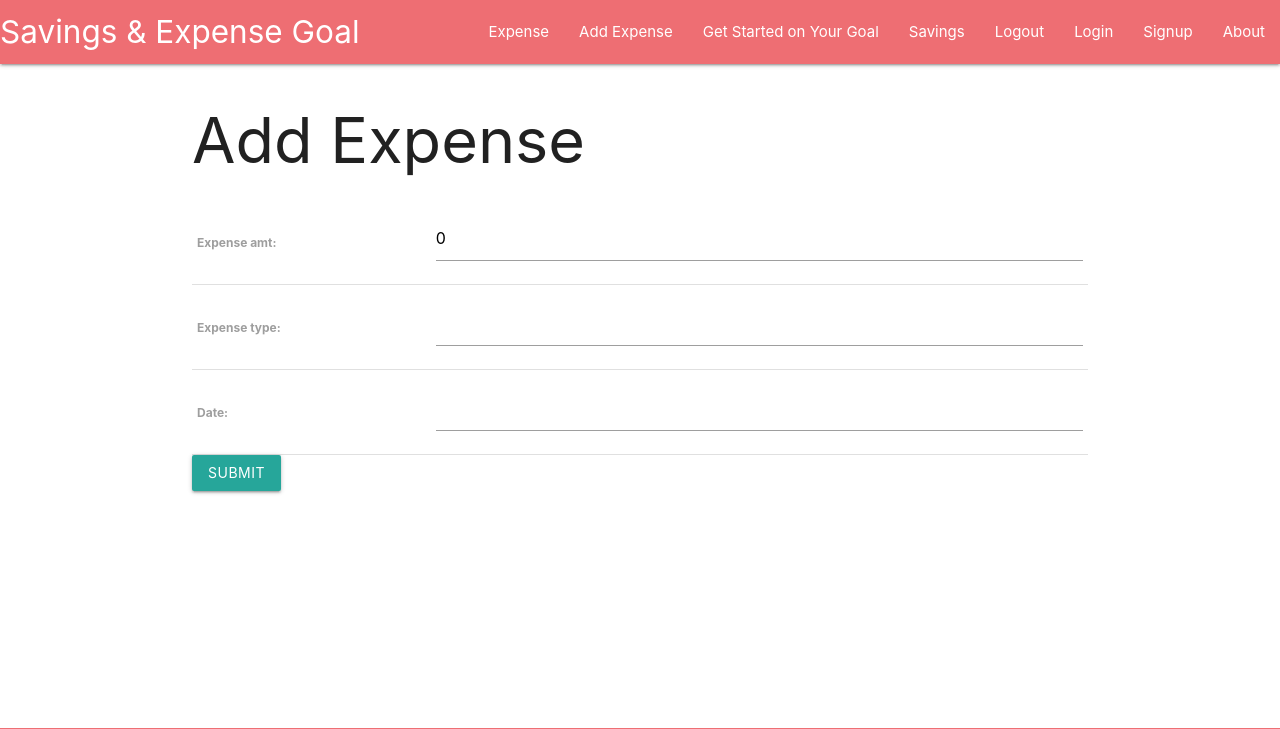
After one commit to danf8/savings-expense_goal_app, a Django app: page /expense/create/ in a window 1280 px wide. The commit adds this page. Shown: the top 729 px of the page. Run offline with Django 4.2, Linux system fonts and the light colour scheme; the visitor is signed in with stand-in values (Sample User, id 1).

Commit message:
wip: add expenses model and views

```diff
--- a/main_app/admin.py
+++ b/main_app/admin.py
@@ -1,6 +1,6 @@
 from django.contrib import admin
 
 # Register your models here.
-from .models import Savings
+from .models import Savings, Expenses
 
-admin.site.register(Savings)
+admin.site.register([Savings, Expenses])
--- a/main_app/models.py
+++ b/main_app/models.py
@@ -15,3 +15,18 @@ class Savings(models.Model):
 
     def __str__(self):
         return str(self.save_goal)
+
+class Expenses(models.Model):
+    expense_amt = models.IntegerField(default=0)
+    expense_type = models.CharField(max_length=25)
+    date = models.DateField()
+    user = models.ForeignKey(User, on_delete=models.CASCADE)
+
+    def get_absolute_url(self):
+        return reverse('expense_details', kwargs={'pk': self.id})
+
+    def __str__(self):
+        return str(self.expense_amt)
+
+    class Meta:
+        ordering = '-date',
--- a/main_app/templates/base.html
+++ b/main_app/templates/base.html
@@ -35,6 +35,12 @@
                 <ul class="right">
                     <a href="{% url 'saving_create' %}">Get Started on Your Goal</a>
                 </ul>
+                <ul class="right">
+                    <a href="{% url 'create_expense' %}">Add Expense</a>
+                </ul>
+                <ul class="right">
+                    <a href="{% url 'expense_view' %}">Expense</a>
+                </ul>
             </div>
         </nav>
     </header>
--- /dev/null
+++ b/main_app/templates/expense/create_expense.html
@@ -0,0 +1,16 @@
+{% extends 'base.html' %}
+
+{% block title %}
+<title>Add Expense</title>
+{% endblock %}
+
+{% block content %}
+<h1>Add Expense</h1>
+<form method="POST">
+    {% csrf_token %}
+    <table>
+        {{form.as_table}}
+    </table>
+    <input type="submit" value="Submit" class="btn">
+</form>
+{% endblock %}
--- a/main_app/urls.py
+++ b/main_app/urls.py
@@ -10,4 +10,7 @@ urlpatterns= [
     path('savings/create/', views.SavingsCreate.as_view(), name='saving_create'),
     path('savings/<int:pk>/update/', views.SavingsUpdate.as_view(), name='update_savings'),
     path('savings/<int:pk>/delete/',views.SavingsDelete.as_view(), name='delete_savings'),
+    path('expense/', views.expenses, name='expense_view'),
+    path('expense/create/', views.ExpenseCreate.as_view(), name='create_expense'),
+    path('expense/<int:pk>/details/', views.ExpenseDetails.as_view(), name='expense_details'),
 ]
--- a/main_app/views.py
+++ b/main_app/views.py
@@ -1,5 +1,5 @@
 from django.shortcuts import render, redirect
-from .models import Savings
+from .models import Savings, Expenses
 from django.views.generic import ListView, DetailView
 from django.views.generic.edit import CreateView, UpdateView, DeleteView
 from django.contrib.auth import login
@@ -24,6 +24,10 @@ def saving_details(request, saving_id):
     saving = Savings.objects.get(id=saving_id)
     return render(request, 'savings/detail.html', {'saving': saving})
 
+@login_required
+def expenses(request):
+    expenses = Expenses.objects.filter(user=request.user)
+    return render(request, 'expense/index.html', {'expenses': expenses})
 
 def signup(request):
     error_message = ''
@@ -57,3 +61,17 @@ class SavingsDelete(LoginRequiredMixin, DeleteView):
     model = Savings
     success_url = '/savings/'
     template_name = 'savings/delete.html'
+
+
+class ExpenseCreate(LoginRequiredMixin, CreateView):
+    model = Expenses
+    fields = ('expense_amt', 'expense_type', 'date')
+    template_name = 'expense/create_expense.html'
+
+    def form_valid(self, form):
+        form.instance.user = self.request.user
+        return super().form_valid(form)
+
+class ExpenseDetails(LoginRequiredMixin, DetailView):
+    model = Expenses
+    template_name = 'expense/details.html'
```
Also changed, not shown: main_app/templates/expense/details.html (added, +16 -0 lines), main_app/templates/expense/index.html (added, +18 -0 lines), main_app/migrations/0003_expenses.py (added).
